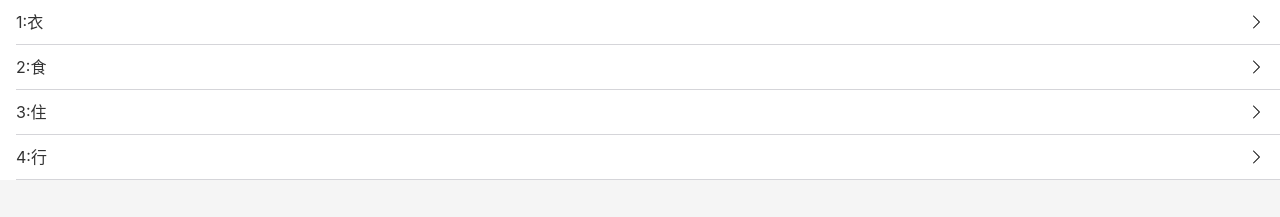
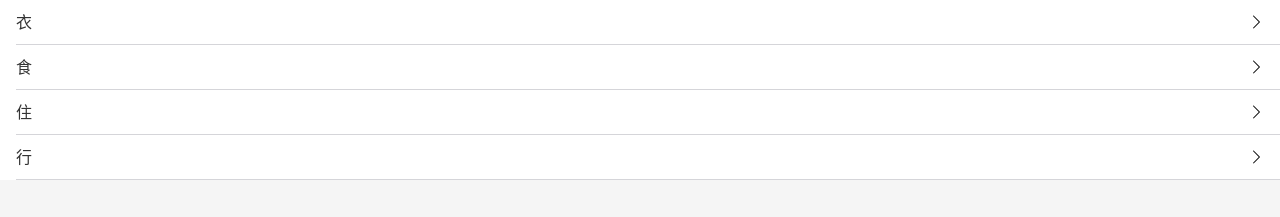
Before and after one commit to woniu-create/money-react, a React app: page /#/tags in a window 1280 px wide. Shown: the top 217 px of the page. Built offline with nearby package versions, Linux system fonts and the light colour scheme.

Commit message:
删除多余的东西

```diff
--- a/src/views/Money.tsx
+++ b/src/views/Money.tsx
@@ -35,7 +35,6 @@
   }
     return (
         <MyLayout scrollTop={999}>
-            {JSON.stringify(selected)}
            <TagsSection value={selected.tagIds} onChange={(tagIds)=>setSelected({...selected,tagIds:tagIds})}/>
            <NotesSection value={selected.note} onChange={(note)=>setSelected({...selected,note:note})}/>
            <CategoryWrapper>
--- a/src/views/Tags.tsx
+++ b/src/views/Tags.tsx
@@ -32,7 +32,7 @@
              {tags.map(tag=>
              <li key={tag.id}>
                <Link to={'/tags/'+tag.id}>
-                 <span className="oneLine">{tag.id}:{tag.name}</span>
+                 <span className="oneLine">{tag.name}</span>
                  <Icon name="right"/>
                 </Link>
             </li>)}
```
